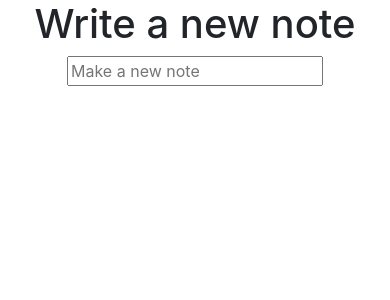
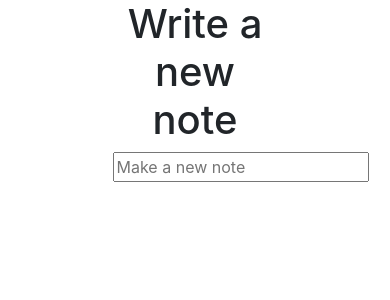
Before and after one commit to patryklomza/twentymin, a Django app: page / in a window 390 px wide. Shown: the top 300 px of the page. Run offline with Django 3.2, Linux system fonts and the light colour scheme; some libraries are stand-ins or nearby versions.

Commit message:
Update bootstrap classes

```diff
--- a/notebooks/templates/base.html
+++ b/notebooks/templates/base.html
@@ -12,8 +12,8 @@
 
 <body>
   <div class='container'>
-    <div class="row">
-      <div class="col-md-6 col-md-offset-3">
+    <div class="row justify-content-center">
+      <div class="col-6">
         <div class="text-center">
           <h1>{% block header_text %}{% endblock header_text %}</h1>
           <form action="{% block form_action %}{% endblock form_action %}" method="POST">
```
